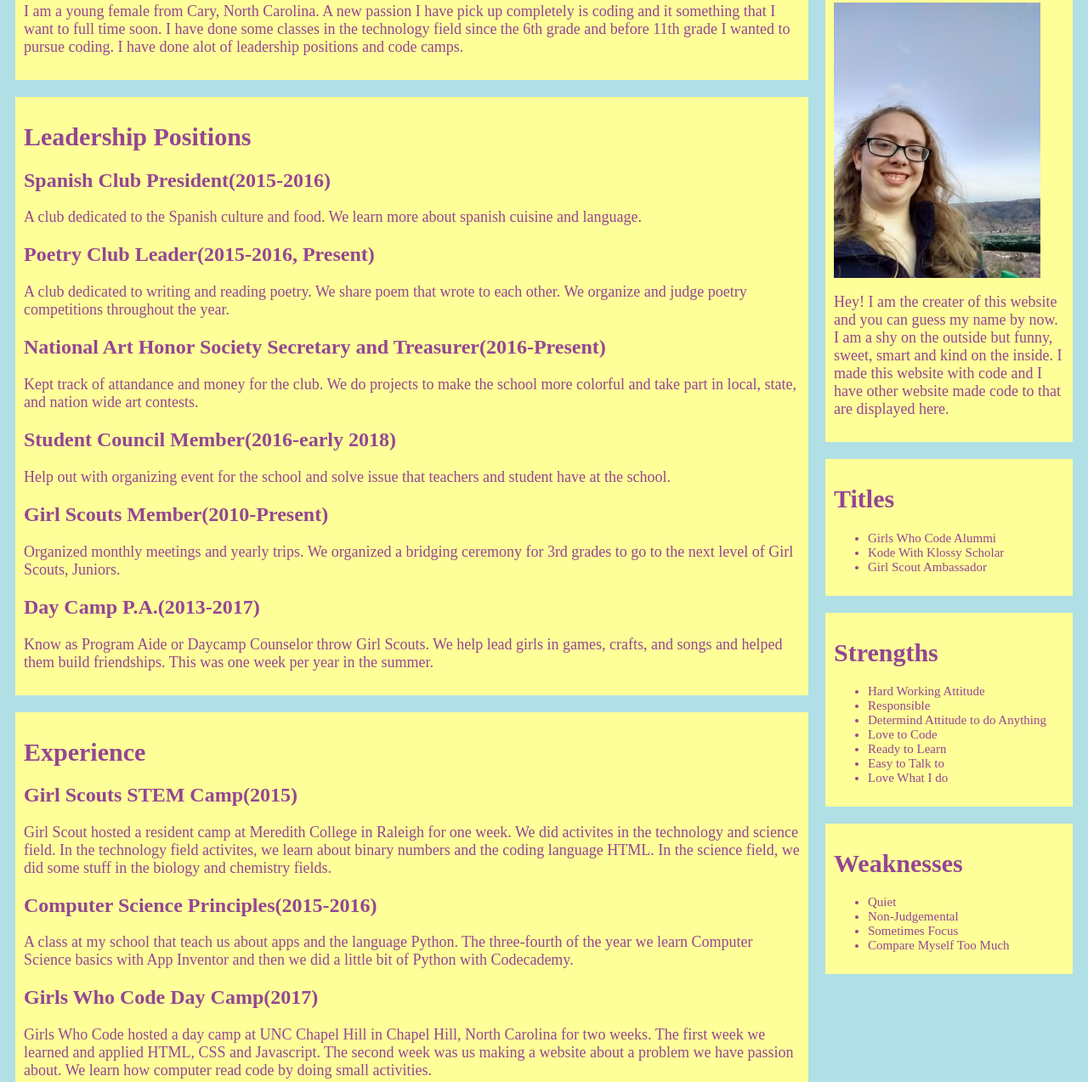
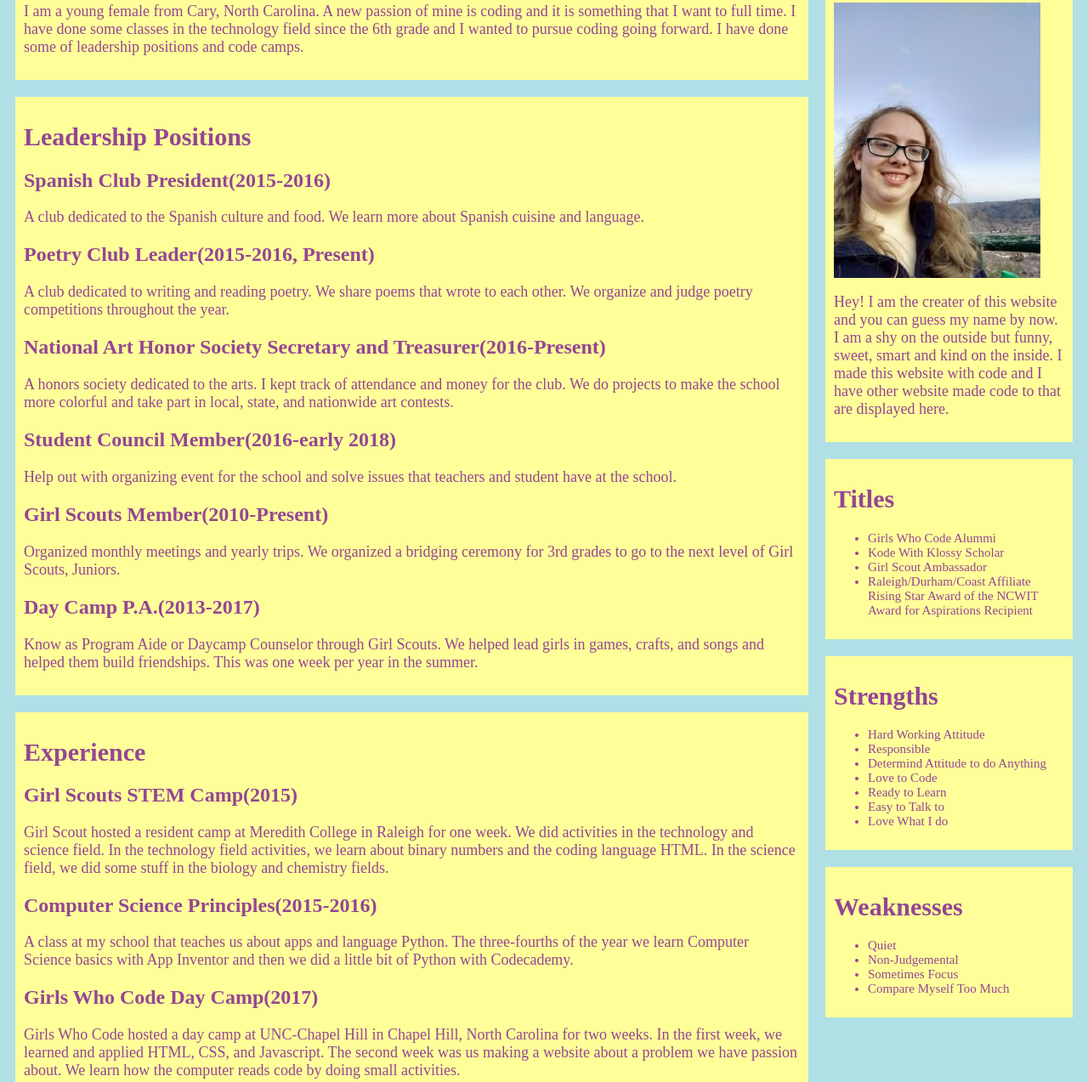
Before and after one commit to Abareyellow/portfoilo, a plain HTML site: page re.html in a window 1280 px wide. Shown: the part 259-1532 px from the top of the page at 85% size. Drawn offline with Linux system fonts and the light colour scheme; a web font is replaced by a local one.

Commit message:
Update re.html

```diff
--- a/re.html
+++ b/re.html
@@ -20,31 +20,31 @@
     <div class="leftcolumn">
       <div class="card">
         <h1>Profile</h1>
-        <p>I am a young female from Cary, North Carolina. A new passion I have pick up completely is coding and it something that I want to full time soon. I have done some classes in the technology field since the 6th grade and before 11th grade I wanted to pursue coding. I have done alot of leadership positions and code camps.</p>
+        <p>I am a young female from Cary, North Carolina. A new passion of mine is coding and it is something that I want to full time. I have done some classes in the technology field since the 6th grade and I wanted to pursue coding going forward. I have done some of leadership positions and code camps.</p>
       </div>
       <div class="card">
         <h1>Leadership Positions</h1>
         <h2>Spanish Club President(2015-2016)</h2>
-        <p>A club dedicated to the Spanish culture and food. We learn more about spanish cuisine and language.</p>
+        <p>A club dedicated to the Spanish culture and food. We learn more about Spanish cuisine and language.</p>
         <h2>Poetry Club Leader(2015-2016, Present)</h2>
-        <p> A club dedicated to writing and reading poetry. We share poem that wrote to each other. We organize and judge poetry competitions throughout the year.</p>
+        <p>A club dedicated to writing and reading poetry. We share poems that wrote to each other. We organize and judge poetry competitions throughout the year.</p>
         <h2>National Art Honor Society Secretary and Treasurer(2016-Present)</h2>
-        <p>Kept track of attandance and money for the club. We do projects to make the school more colorful and take part in local, state, and nation wide art contests.</p>
+        <p>A honors society dedicated to the arts. I kept track of attendance and money for the club. We do projects to make the school more colorful and take part in local, state, and nationwide art contests.</p>
         <h2>Student Council Member(2016-early 2018)</h2>
-        <p>Help out with organizing event for the school and solve issue that teachers and student have at the school.</p>
+        <p>Help out with organizing event for the school and solve issues that teachers and student have at the school.</p>
         <h2>Girl Scouts Member(2010-Present)</h2>
         <p>Organized monthly meetings and yearly trips. We organized a bridging ceremony for 3rd grades to go to the next level of Girl Scouts, Juniors.</p>
         <h2>Day Camp P.A.(2013-2017)</h2>
-        <p>Know as Program Aide or Daycamp Counselor throw Girl Scouts. We help lead girls in games, crafts, and songs and helped them build friendships. This was one week per year in the summer.</p>
+        <p>Know as Program Aide or Daycamp Counselor through Girl Scouts. We helped lead girls in games, crafts, and songs and helped them build friendships. This was one week per year in the summer.</p>
       </div>
       <div class="card">
         <h1>Experience</h1>
         <h2>Girl Scouts STEM Camp(2015)</h2>
-        <p>Girl Scout hosted a resident camp at Meredith College in Raleigh for one week. We did activites in the technology and science field. In the technology field activites, we learn about binary numbers and the coding language HTML. In the science field, we did some stuff in the biology and chemistry fields.</p>
+        <p>Girl Scout hosted a resident camp at Meredith College in Raleigh for one week. We did activities in the technology and science field. In the technology field activities, we learn about binary numbers and the coding language HTML. In the science field, we did some stuff in the biology and chemistry fields.</p>
         <h2>Computer Science Principles(2015-2016)</h2>
-        <p>A class at my school that teach us about apps and the language Python. The three-fourth of the year we learn Computer Science basics with App Inventor and then we did a little bit of Python with Codecademy.</p>
+        <p>A class at my school that teaches us about apps and language Python. The three-fourths of the year we learn Computer Science basics with App Inventor and then we did a little bit of Python with Codecademy.</p>
         <h2>Girls Who Code Day Camp(2017)</h2>
-        <p>Girls Who Code hosted a day camp at UNC Chapel Hill in Chapel Hill, North Carolina for two weeks. The first week we learned and applied HTML, CSS and Javascript. The second week was us making a website about a problem we have passion about. We learn how computer read code by doing small activities.</p>
+        <p>Girls Who Code hosted a day camp at UNC-Chapel Hill in Chapel Hill, North Carolina for two weeks. In the first week, we learned and applied HTML, CSS, and Javascript. The second week was us making a website about a problem we have passion about. We learn how the computer reads code by doing small activities.</p>
         <h2>Foundations of I.T.(2017-2018)</h2>
         <p>A class base on game develop with Python. We build games with TouchDevelop(when they allow accounts). We also did some Photoshop and Sketchup.</p>
         <h2>Kode With Klossy Day Camp(2018)</h2>
@@ -63,6 +63,7 @@
           <li>Girls Who Code Alummi</li>
           <li>Kode With Klossy Scholar</li>
           <li>Girl Scout Ambassador</li>
+          <li>Raleigh/Durham/Coast Affiliate Rising Star Award of the NCWIT Award for Aspirations Recipient</li>
         </ul>
       </div>
       <div class="card">
```
